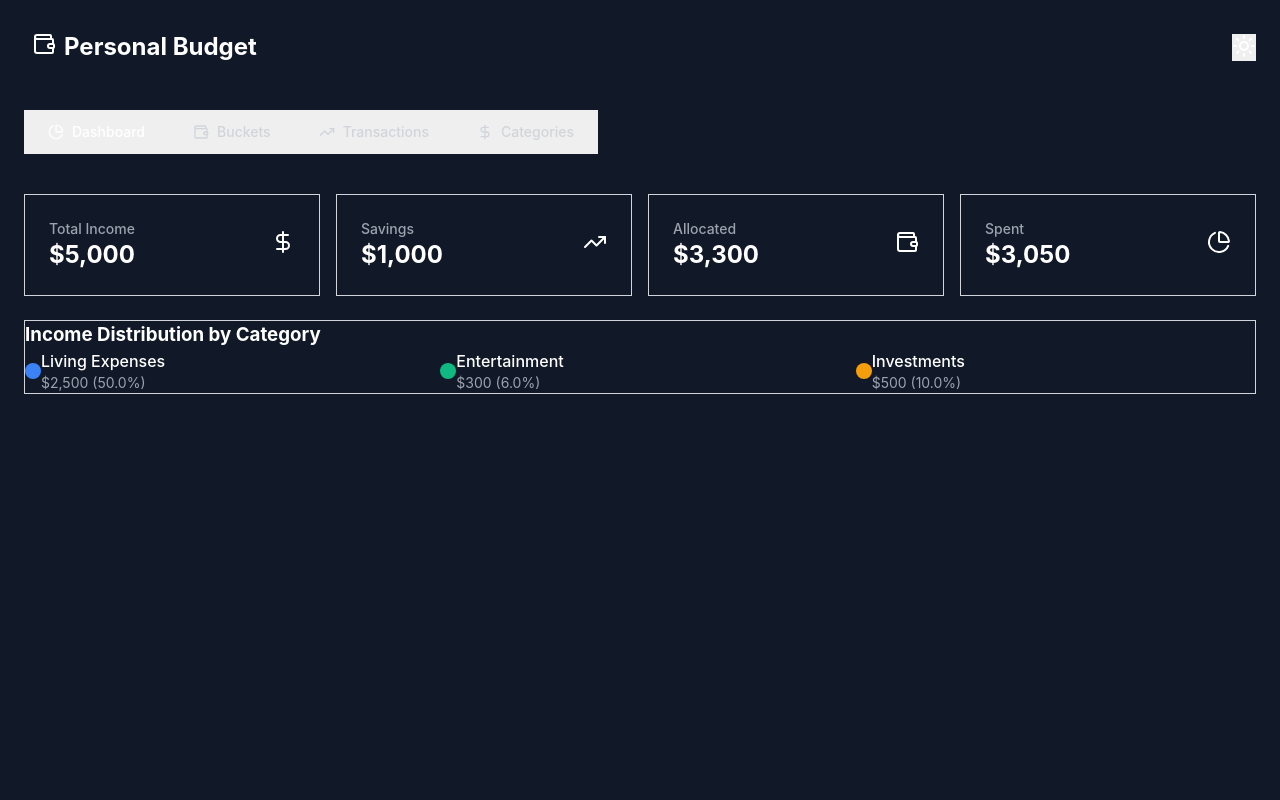
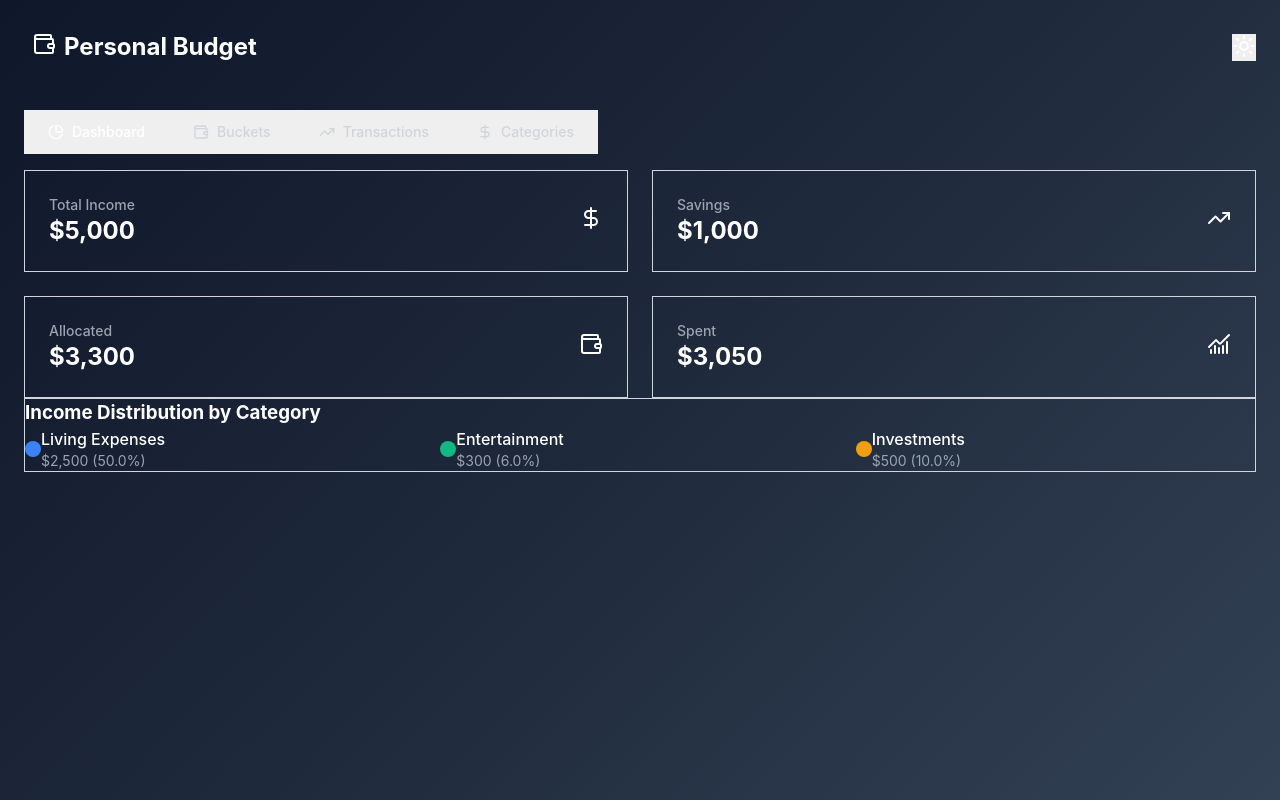
Before and after one commit to Simangaliso-Njabulo/budgeting-app, a React (Vite) app: page / in a window 1280 px wide. Built offline with nearby package versions, Linux system fonts and the light colour scheme.

Commit message:
Update app

```diff
--- a/package.json
+++ b/package.json
@@ -10,10 +10,12 @@
     "preview": "vite preview"
   },
   "dependencies": {
+    "@types/styled-jsx": "^2.2.9",
     "lucide-react": "^0.539.0",
     "react": "^19.1.1",
     "react-dom": "^19.1.1",
-    "recharts": "^3.1.2"
+    "recharts": "^3.1.2",
+    "styled-jsx": "^5.1.7"
   },
   "devDependencies": {
     "@eslint/js": "^9.33.0",
--- a/src/App.tsx
+++ b/src/App.tsx
@@ -1,5 +1,10 @@
 import { useState } from "react";
-import { DollarSign, TrendingUp, Wallet, PieChart } from "lucide-react";
+import {
+  ChartNoAxesCombined,
+  DollarSign,
+  TrendingUp,
+  Wallet,
+} from "lucide-react";
 import React from "react";
 
 // Components
@@ -7,7 +12,7 @@ import {
   Header,
   Navigation,
   StatCard,
-  PieChart as CustomPieChart,
+  PieChart,
   BucketForm,
   BucketTable,
   TransactionForm,
@@ -32,8 +37,12 @@ const BudgetingApp = () => {
   React.useEffect(() => {
     if (darkMode) {
       document.body.classList.add("dark");
+      document.body.style.background =
+        "linear-gradient(135deg, #0f172a 0%, #1e293b 50%, #334155 100%)";
     } else {
       document.body.classList.remove("dark");
+      document.body.style.background =
+        "linear-gradient(135deg, #f8fafc 0%, #e2e8f0 50%, #cbd5e1 100%)";
     }
   }, [darkMode]);
 
@@ -262,9 +271,9 @@ const BudgetingApp = () => {
     const totalSpent = buckets.reduce((sum, bucket) => sum + bucket.actual, 0);
 
     return (
-      <div className="space-y-6">
+      <div className="space-y-8">
         {/* Overview Cards */}
-        <div className="grid grid-cols-1 md:grid-cols-4 gap-4">
+        <div className="grid grid-cols-1 md:grid-cols-2 lg:grid-cols-4 gap-6">
           <StatCard
             title="Total Income"
             value={income.amount}
@@ -289,14 +298,14 @@ const BudgetingApp = () => {
           <StatCard
             title="Spent"
             value={totalSpent}
-            icon={PieChart}
+            icon={ChartNoAxesCombined}
             iconColor="text-red-500"
             darkMode={darkMode}
           />
         </div>
 
         {/* Chart */}
-        <CustomPieChart
+        <PieChart
           data={categoryData}
           title="Income Distribution by Category"
           dataKey="allocated"
@@ -308,7 +317,7 @@ const BudgetingApp = () => {
   };
 
   const BucketsTab = () => (
-    <div className="space-y-6">
+    <div className="space-y-8">
       <BucketForm
         newBucket={newBucket}
         setNewBucket={setNewBucket}
@@ -327,7 +336,7 @@ const BudgetingApp = () => {
   );
 
   const TransactionsTab = () => (
-    <div className="space-y-6">
+    <div className="space-y-8">
       <TransactionForm
         newTransaction={newTransaction}
         setNewTransaction={setNewTransaction}
@@ -349,7 +358,7 @@ const BudgetingApp = () => {
     const categoryData = getCategoryData();
 
     return (
-      <div className="space-y-6">
+      <div className="space-y-8">
         {/* Categories Overview */}
         <div className="grid grid-cols-1 md:grid-cols-2 lg:grid-cols-3 gap-6">
           {categoryData.map((category) => (
@@ -362,7 +371,7 @@ const BudgetingApp = () => {
         </div>
 
         {/* Category Chart */}
-        <CustomPieChart
+        <PieChart
           data={categoryData}
           title="Spending by Category"
           dataKey="actual"
@@ -375,8 +384,8 @@ const BudgetingApp = () => {
 
   return (
     <div
-      className={`min-h-screen ${
-        darkMode ? "bg-gray-900 text-white" : "bg-gray-100 text-gray-900"
+      className={`min-h-screen transition-all duration-500 ${
+        darkMode ? "text-white" : "text-gray-900"
       }`}
     >
       <Header darkMode={darkMode} setDarkMode={setDarkMode} />
@@ -387,12 +396,56 @@ const BudgetingApp = () => {
       />
 
       {/* Main Content */}
-      <main className="max-w-7xl mx-auto py-6 px-4 sm:px-6 lg:px-8">
-        {activeTab === "dashboard" && <DashboardTab />}
-        {activeTab === "buckets" && <BucketsTab />}
-        {activeTab === "transactions" && <TransactionsTab />}
-        {activeTab === "categories" && <CategoriesTab />}
+      <main className="max-w-7xl mx-auto py-8 px-4 sm:px-6 lg:px-8">
+        <div className="animate-fadeIn">
+          {activeTab === "dashboard" && <DashboardTab />}
+          {activeTab === "buckets" && <BucketsTab />}
+          {activeTab === "transactions" && <TransactionsTab />}
+          {activeTab === "categories" && <CategoriesTab />}
+        </div>
       </main>
+
+      {/* Custom CSS for animations */}
+      <style jsx global>{`
+        @keyframes fadeIn {
+          from {
+            opacity: 0;
+            transform: translateY(20px);
+          }
+          to {
+            opacity: 1;
+            transform: translateY(0);
+          }
+        }
+
+        .animate-fadeIn {
+          animation: fadeIn 0.6s ease-out;
+        }
+
+        /* Smooth transitions for all elements */
+        * {
+          transition: all 0.3s cubic-bezier(0.4, 0, 0.2, 1);
+        }
+
+        /* Custom scrollbar */
+        ::-webkit-scrollbar {
+          width: 8px;
+        }
+
+        ::-webkit-scrollbar-track {
+          background: ${darkMode ? "#374151" : "#f1f5f9"};
+          border-radius: 4px;
+        }
+
+        ::-webkit-scrollbar-thumb {
+          background: ${darkMode ? "#6366f1" : "#3b82f6"};
+          border-radius: 4px;
+        }
+
+        ::-webkit-scrollbar-thumb:hover {
+          background: ${darkMode ? "#4f46e5" : "#2563eb"};
+        }
+      `}</style>
     </div>
   );
 };
```
Also changed, not shown: 1 other file (tests, documents, lock files or other folders).
